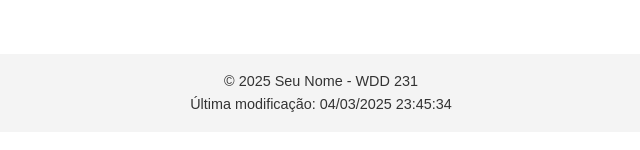
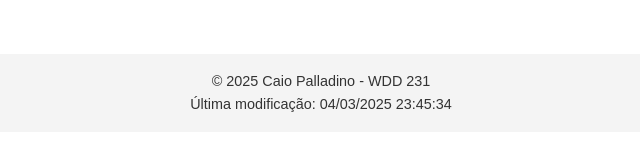
Before and after one commit to caioprosa10/WDD231, a plain HTML site: page thankyou.html in a window 1280 px wide. Shown: the part 266-416 px from the top of the page, 319-959 px from the left. Drawn offline with Linux system fonts and the light colour scheme.

Commit message:
Update thankyou.html

```diff
--- a/thankyou.html
+++ b/thankyou.html
@@ -42,7 +42,7 @@
   </main>
 
   <footer>
-    <p>&copy; <span id="current-year"></span> Seu Nome - WDD 231</p>
+    <p>&copy; <span id="current-year"></span> Caio Palladino - WDD 231</p>
     <p>Última modificação: <span id="last-modified"></span></p>
   </footer>
 
```
